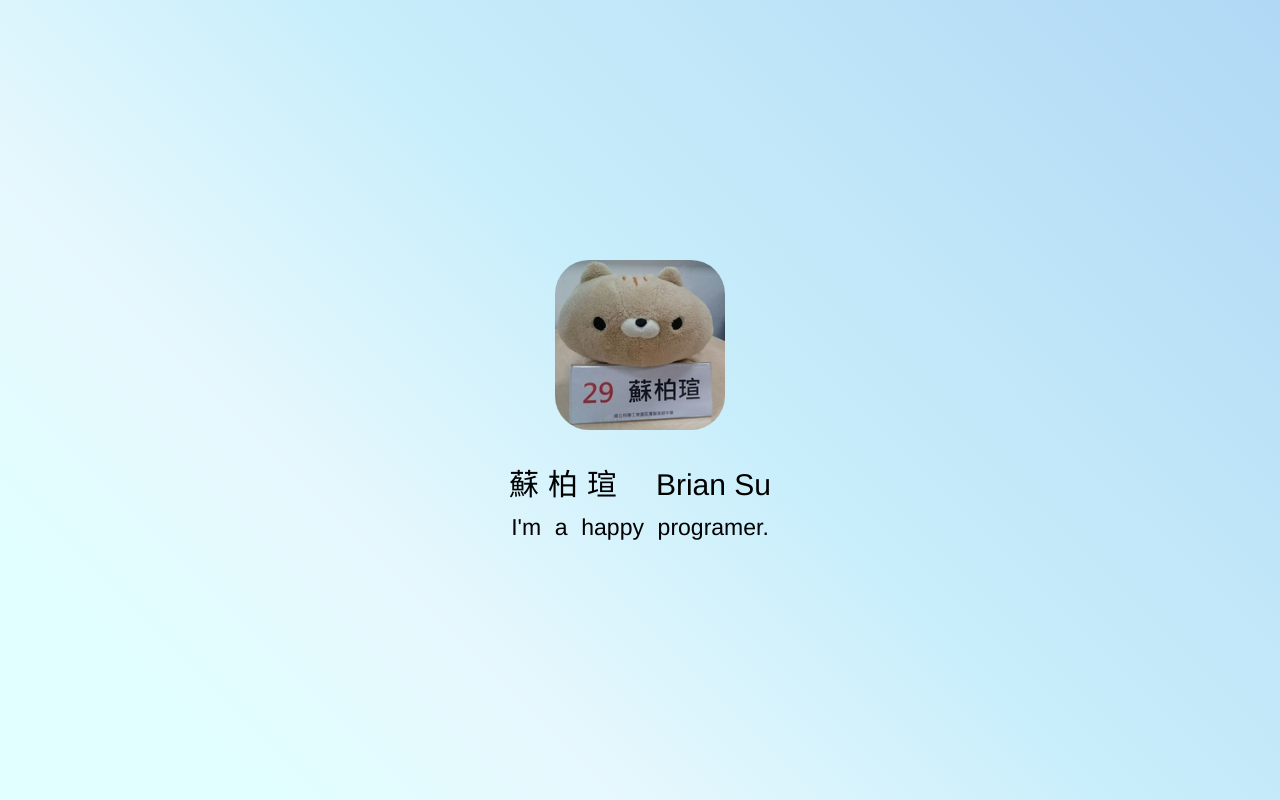
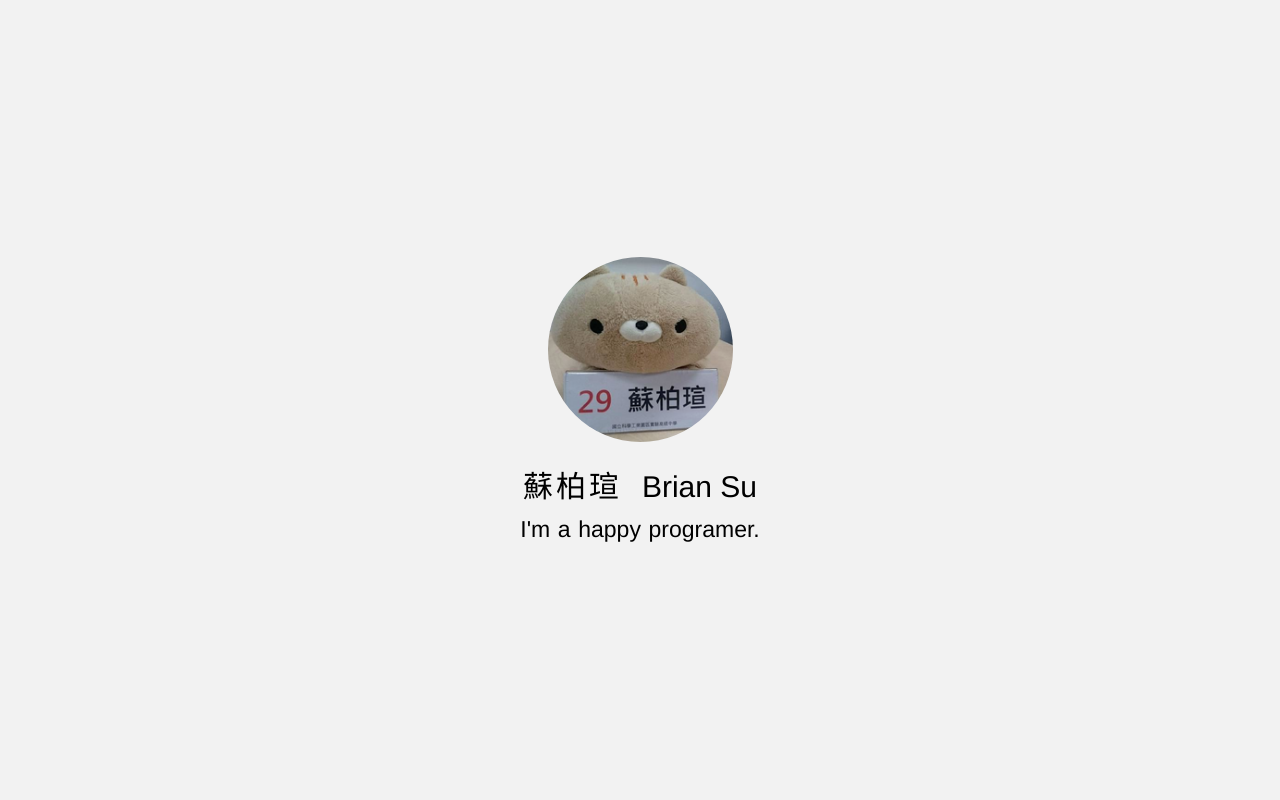
Before and after one commit to brianbbsu/brianbbsu.github.io, a plain HTML site: page index.html in a window 1280 px wide. Drawn offline with Linux system fonts and the light colour scheme.

Commit message:
changed background color

```diff
--- a/style.css
+++ b/style.css
@@ -13,11 +13,11 @@ body, html{
 body {
     font-family: "Ubuntu", "Helvetica", "微軟雅黑", "Microsoft YaHei", "Segoe UI Semibold", "Segoe UI",
                  "Lucida Grande", Verdana, Arial, Helvetica, sans-serif;
-    background: rgb(225,255,255);
-    background: -moz-linear-gradient(45deg, rgba(225,255,255,1) 0%, rgba(225,255,255,1) 11%, rgba(230,248,253,1) 30%, rgba(200,238,251,1) 54%, rgba(190,228,248,1) 75%, rgba(177,216,245,1) 100%);
+    background: rgb(242,242,242);
+    /*background: -moz-linear-gradient(45deg, rgba(225,255,255,1) 0%, rgba(225,255,255,1) 11%, rgba(230,248,253,1) 30%, rgba(200,238,251,1) 54%, rgba(190,228,248,1) 75%, rgba(177,216,245,1) 100%);
     background: -webkit-linear-gradient(45deg, rgba(225,255,255,1) 0%,rgba(225,255,255,1) 11%,rgba(230,248,253,1) 30%,rgba(200,238,251,1) 54%,rgba(190,228,248,1) 75%,rgba(177,216,245,1) 100%);
     background: linear-gradient(45deg, rgba(225,255,255,1) 0%,rgba(225,255,255,1) 11%,rgba(230,248,253,1) 30%,rgba(200,238,251,1) 54%,rgba(190,228,248,1) 75%,rgba(177,216,245,1) 100%);
-    filter: progid:DXImageTransform.Microsoft.gradient( startColorstr='#e1ffff', endColorstr='#b1d8f5',GradientType=1 );
+    filter: progid:DXImageTransform.Microsoft.gradient( startColorstr='#e1ffff', endColorstr='#b1d8f5',GradientType=1 );*/
 }
 
 main {
@@ -29,11 +29,11 @@ main {
 }
 
 #avatar {
-    border-radius: 20%;
+    border-radius: 50%;
     height: auto;
     width: auto;
-    max-width: 170px;
-    margin: 30px;
+    max-width: 185px;
+    margin: 20px;
     margin-top: 0px;
 }
 
@@ -45,17 +45,17 @@ main {
 #zh-name, #en-name{
     font-weight: 500;
     font-size: 30px;
-    padding-left: 15px;
-    padding-right: 15px;
+    padding-left: 10px;
+    padding-right: 10px;
 }
 
 #zh-name {
-    letter-spacing: 0.3em;
+    letter-spacing: 0.10em;
 }
 
 #motto {
     text-align: center;
-    word-spacing: 0.6ex;
+    word-spacing: 0.1ex;
     font-size: 23px;
     font-weight: 400;
     padding-top: 10px;
```
